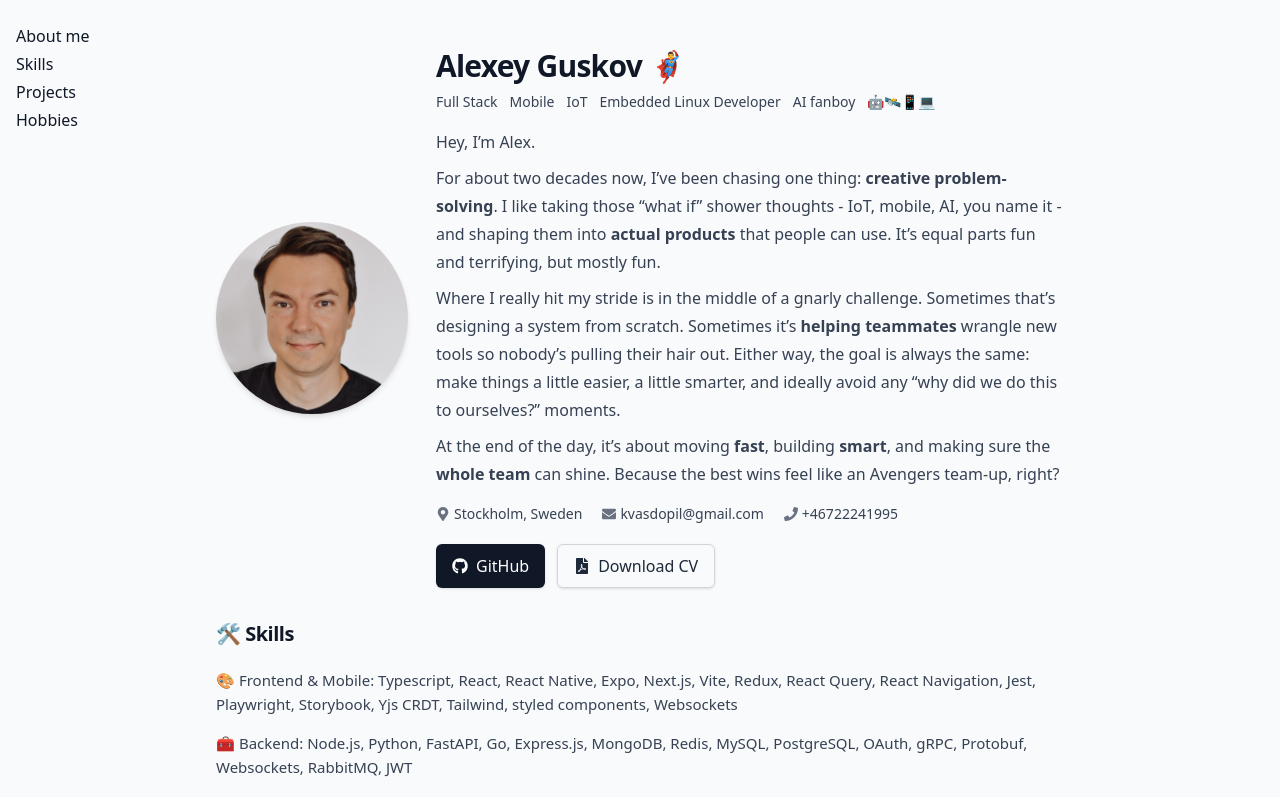
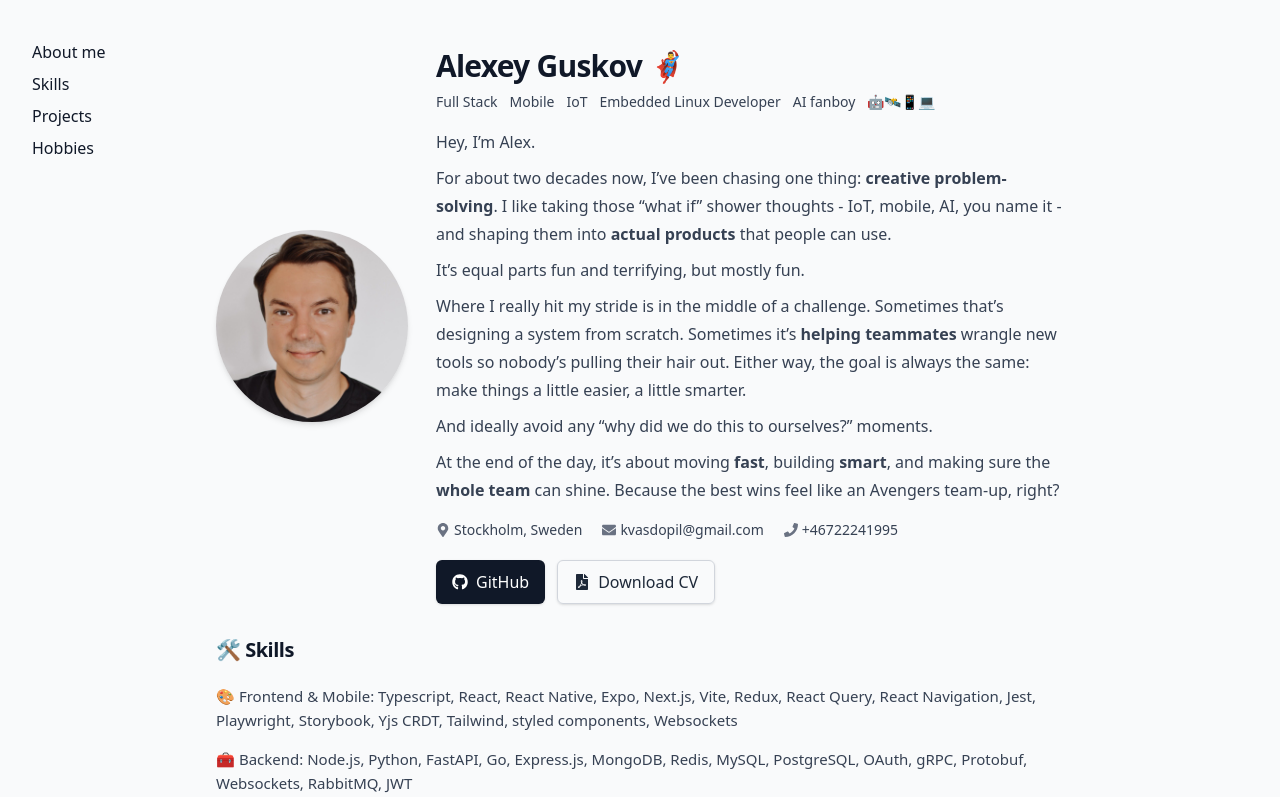
Before and after one commit to kvasdopil/me, a React (Vite) app: page / in a window 1280 px wide. Shown: the top 797 px of the page. Built offline with nearby package versions, Linux system fonts and the light colour scheme.

Commit message:
minor cleanup, update texts

```diff
--- a/src/App.tsx
+++ b/src/App.tsx
@@ -34,8 +34,8 @@ function App() {
 
   return (
     <Container>
-      <nav className="hidden lg:block fixed top-4 left-4 z-50">
-        <ul onClick={onTocClick} className="space-y-1 text-base">
+      <nav className="hidden lg:block fixed top-8 left-8 z-50">
+        <ul onClick={onTocClick} className="space-y-2 text-base">
           <li>
             <a href="#about" className="hover:border-b-1 border-black">
               About me
@@ -82,17 +82,17 @@ function App() {
             For about two decades now, I’ve been chasing one thing:
             <strong className="font-semibold"> creative problem-solving</strong>. I like taking
             those “what if” shower thoughts - IoT, mobile, AI, you name it - and shaping them into{" "}
-            <strong className="font-semibold">actual products</strong> that people can use. It’s
-            equal parts fun and terrifying, but mostly fun.
+            <strong className="font-semibold">actual products</strong> that people can use.
           </p>
+          <p>It’s equal parts fun and terrifying, but mostly fun.</p>
           <p>
-            Where I really hit my stride is in the middle of a gnarly challenge. Sometimes that’s
-            designing a system from scratch. Sometimes it’s{" "}
-            <strong className="font-semibold">helping teammates</strong> wrangle new tools so
+            Where I really hit my stride is in the middle of a challenge. Sometimes that’s designing
+            a system from scratch. Sometimes it’s
+            <strong className="font-semibold"> helping teammates </strong>wrangle new tools so
             nobody’s pulling their hair out. Either way, the goal is always the same: make things a
-            little easier, a little smarter, and ideally avoid any “why did we do this to
-            ourselves?” moments.
+            little easier, a little smarter.
           </p>
+          <p>And ideally avoid any “why did we do this to ourselves?” moments.</p>
           <p>
             At the end of the day, it’s about moving <strong className="font-semibold">fast</strong>
             , building <strong className="font-semibold">smart</strong>, and making sure the{" "}
```
